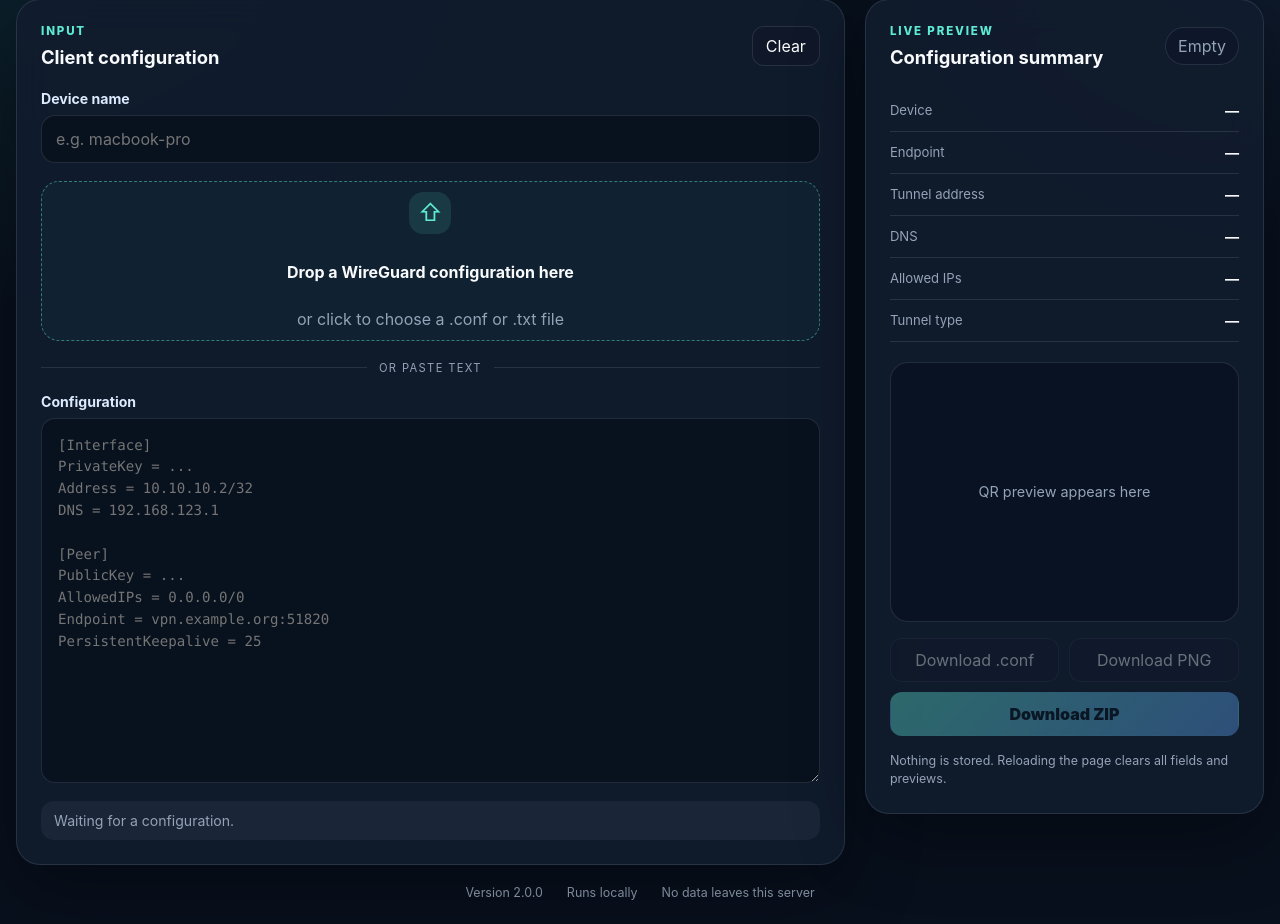
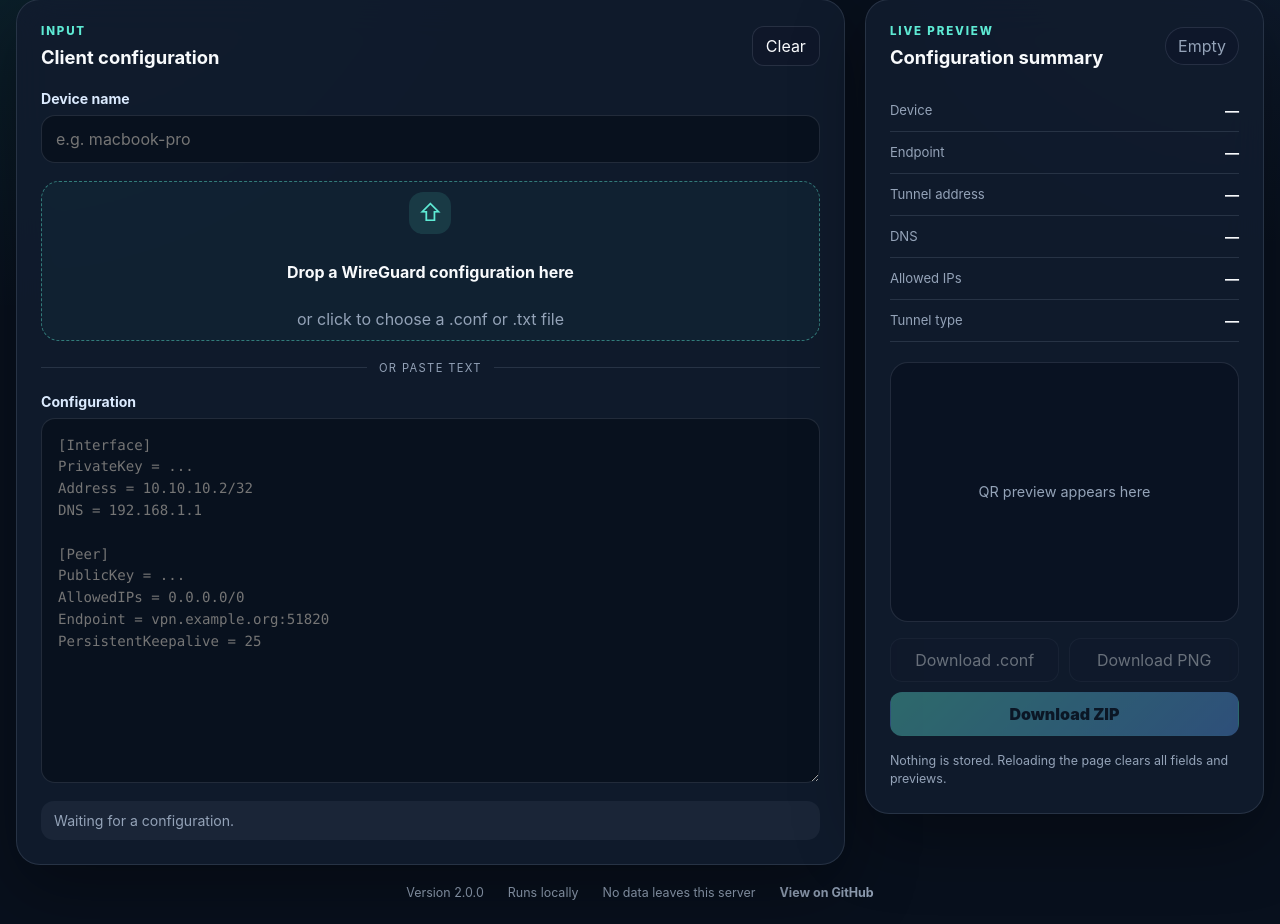
Before and after one commit to Mauckisch/OPNsense-WireGuard-Config-Generator, a Flask app: page / in a window 1280 px wide. Shown: the part 198-1122 px from the top of the page. Run offline with Flask 3, Linux system fonts and the light colour scheme; some libraries are stand-ins or nearby versions.

Commit message:
Use GHCR image and add GitHub link

```diff
--- a/docker-compose.yml
+++ b/docker-compose.yml
@@ -1,7 +1,9 @@
 services:
   generator:
+    image: ghcr.io/mauckisch/opnsense-wireguard-config-generator:latest
     container_name: opnsense-wireguard-config-generator
-    build: .
     restart: unless-stopped
+    init: true
+
     ports:
       - "8787:8787"
--- a/static/style.css
+++ b/static/style.css
@@ -329,3 +329,15 @@ footer {
   .summary-grid div { grid-template-columns: 1fr; gap: 4px; }
   .summary-grid dd { text-align: left; }
 }
+
+/* GitHub footer link */
+.github-footer-link {
+  color: inherit;
+  font-weight: 700;
+  text-decoration: none;
+}
+
+.github-footer-link:hover,
+.github-footer-link:focus-visible {
+  text-decoration: underline;
+}
--- a/templates/index.html
+++ b/templates/index.html
@@ -17,6 +17,7 @@
           QR code or ZIP package.
         </p>
       </div>
+
       <div class="version-badge">v{{ version }}</div>
     </header>
 
@@ -27,10 +28,14 @@
             <p class="section-kicker">INPUT</p>
             <h2>Client configuration</h2>
           </div>
-          <button id="clearButton" class="ghost-button" type="button">Clear</button>
+
+          <button id="clearButton" class="ghost-button" type="button">
+            Clear
+          </button>
         </div>
 
         <label class="field-label" for="device">Device name</label>
+
         <input
           id="device"
           class="text-input"
@@ -49,6 +54,7 @@
           <div class="drop-icon">⇧</div>
           <strong>Drop a WireGuard configuration here</strong>
           <span>or click to choose a .conf or .txt file</span>
+
           <input
             id="fileInput"
             type="file"
@@ -57,9 +63,12 @@
           >
         </div>
 
-        <div class="divider"><span>OR PASTE TEXT</span></div>
+        <div class="divider">
+          <span>OR PASTE TEXT</span>
+        </div>
 
         <label class="field-label" for="config">Configuration</label>
+
         <textarea
           id="config"
           spellcheck="false"
@@ -67,7 +76,7 @@
           placeholder="[Interface]
 PrivateKey = ...
 Address = 10.10.10.2/32
-DNS = 192.168.123.1
+DNS = 192.168.1.1
 
 [Peer]
 PublicKey = ...
@@ -87,7 +96,10 @@ PersistentKeepalive = 25"
             <p class="section-kicker">LIVE PREVIEW</p>
             <h2>Configuration summary</h2>
           </div>
-          <span id="statusPill" class="status-pill neutral">Empty</span>
+
+          <span id="statusPill" class="status-pill neutral">
+            Empty
+          </span>
         </div>
 
         <dl class="summary-grid">
@@ -95,22 +107,27 @@ PersistentKeepalive = 25"
             <dt>Device</dt>
             <dd id="summaryDevice">—</dd>
           </div>
+
           <div>
             <dt>Endpoint</dt>
             <dd id="summaryEndpoint">—</dd>
           </div>
+
           <div>
             <dt>Tunnel address</dt>
             <dd id="summaryAddress">—</dd>
           </div>
+
           <div>
             <dt>DNS</dt>
             <dd id="summaryDns">—</dd>
           </div>
+
           <div>
             <dt>Allowed IPs</dt>
             <dd id="summaryAllowed">—</dd>
           </div>
+
           <div>
             <dt>Tunnel type</dt>
             <dd id="summaryTunnel">—</dd>
@@ -121,7 +138,12 @@ PersistentKeepalive = 25"
           <div id="qrPlaceholder" class="qr-placeholder">
             <span>QR preview appears here</span>
           </div>
-          <img id="qrImage" alt="WireGuard QR code preview" hidden>
+
+          <img
+            id="qrImage"
+            alt="WireGuard QR code preview"
+            hidden
+          >
         </div>
 
         <div class="download-grid">
@@ -163,6 +185,15 @@ PersistentKeepalive = 25"
       <span>Version {{ version }}</span>
       <span>Runs locally</span>
       <span>No data leaves this server</span>
+
+      <a
+        class="github-footer-link"
+        href="https://github.com/Mauckisch/OPNsense-WireGuard-Config-Generator"
+        target="_blank"
+        rel="noopener noreferrer"
+      >
+        View on GitHub
+      </a>
     </footer>
   </div>
 
```
